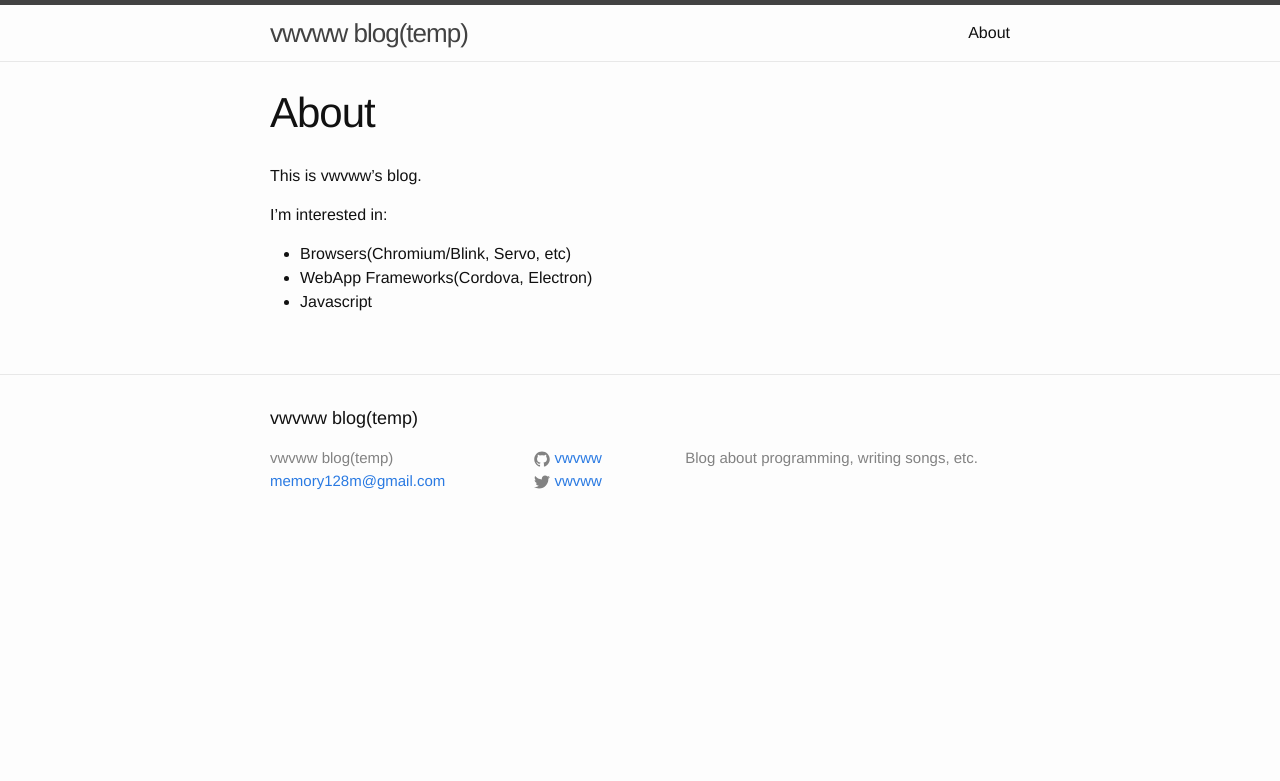
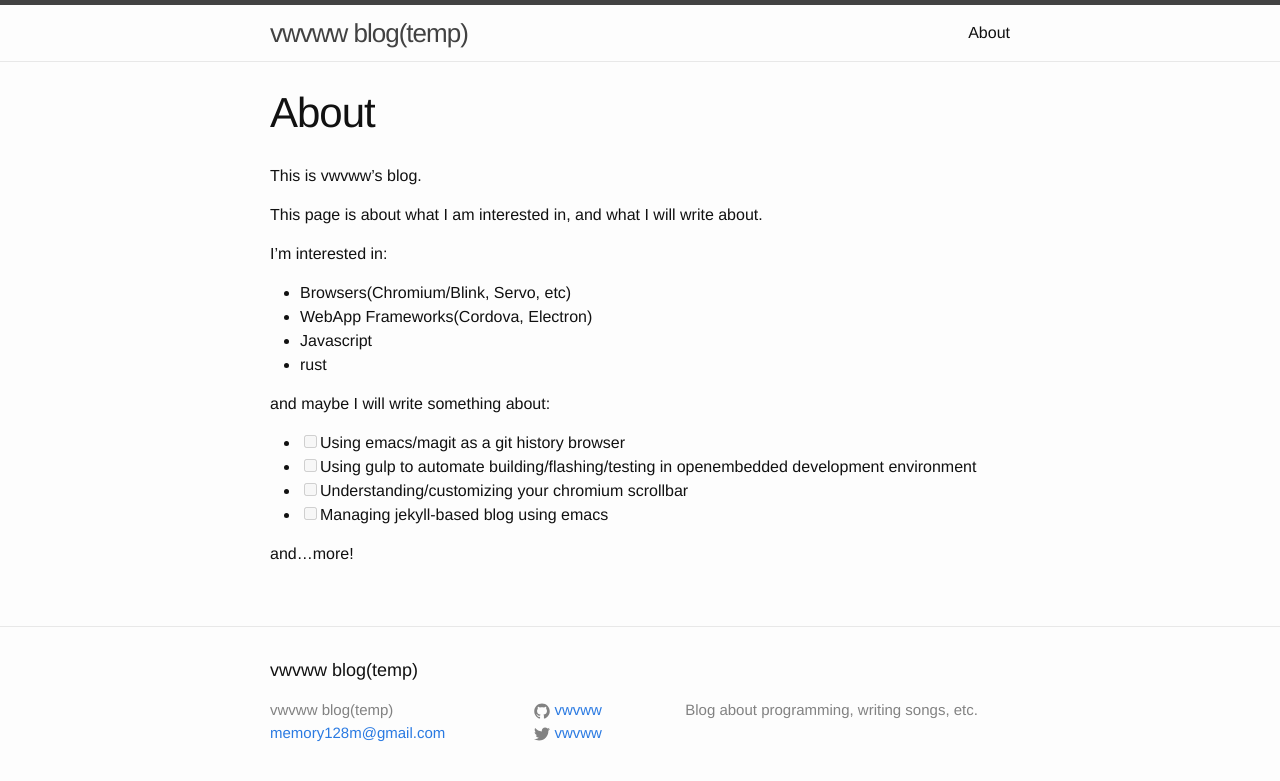
Before and after one commit to vwvww/vwvww.github.io, a Jekyll site: the page built from about.md, in a window 1280 px wide. Shown: the top 781 px of the page. Built offline with Jekyll 4.4.1, drawn with Linux system fonts in a browser that asks for light colours; comment, search, counter and statistics services are not loaded.

Commit message:
added TODO list on about.md

```diff
--- a/about.md
+++ b/about.md
@@ -6,8 +6,20 @@ permalink: /about/
 
 This is vwvww's blog.
 
+This page is about what I am interested in, and what I will write about.
+
 I'm interested in:
 
 * Browsers(Chromium/Blink, Servo, etc)
 * WebApp Frameworks(Cordova, Electron)
 * Javascript
+* rust
+
+and maybe I will write something about:
+
+- [ ] Using emacs/magit as a git history browser
+- [ ] Using gulp to automate building/flashing/testing in openembedded development environment
+- [ ] Understanding/customizing your chromium scrollbar
+- [ ] Managing jekyll-based blog using emacs
+
+and...more!
```
